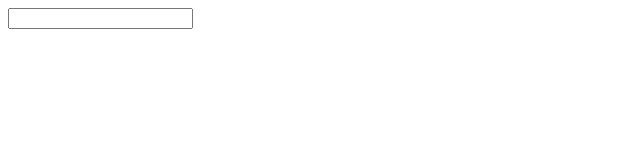
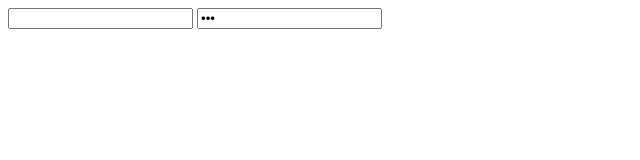
Before and after one commit to alexxxkny/git_practice, a plain HTML site: page index.html in a window 1280 px wide. Shown: the whole page, without its empty margins (0-640 px from the left). Drawn offline with Linux system fonts and the light colour scheme.

Commit message:
registration form completed

```diff
--- a/index.html
+++ b/index.html
@@ -7,6 +7,9 @@
     <title>Title</title>
 </head>
 <body>
-    <input type="password">
+    <div>
+        <input type="text">
+        <input type="password" value="***">
+    </div>
 </body>
 </html>
```
